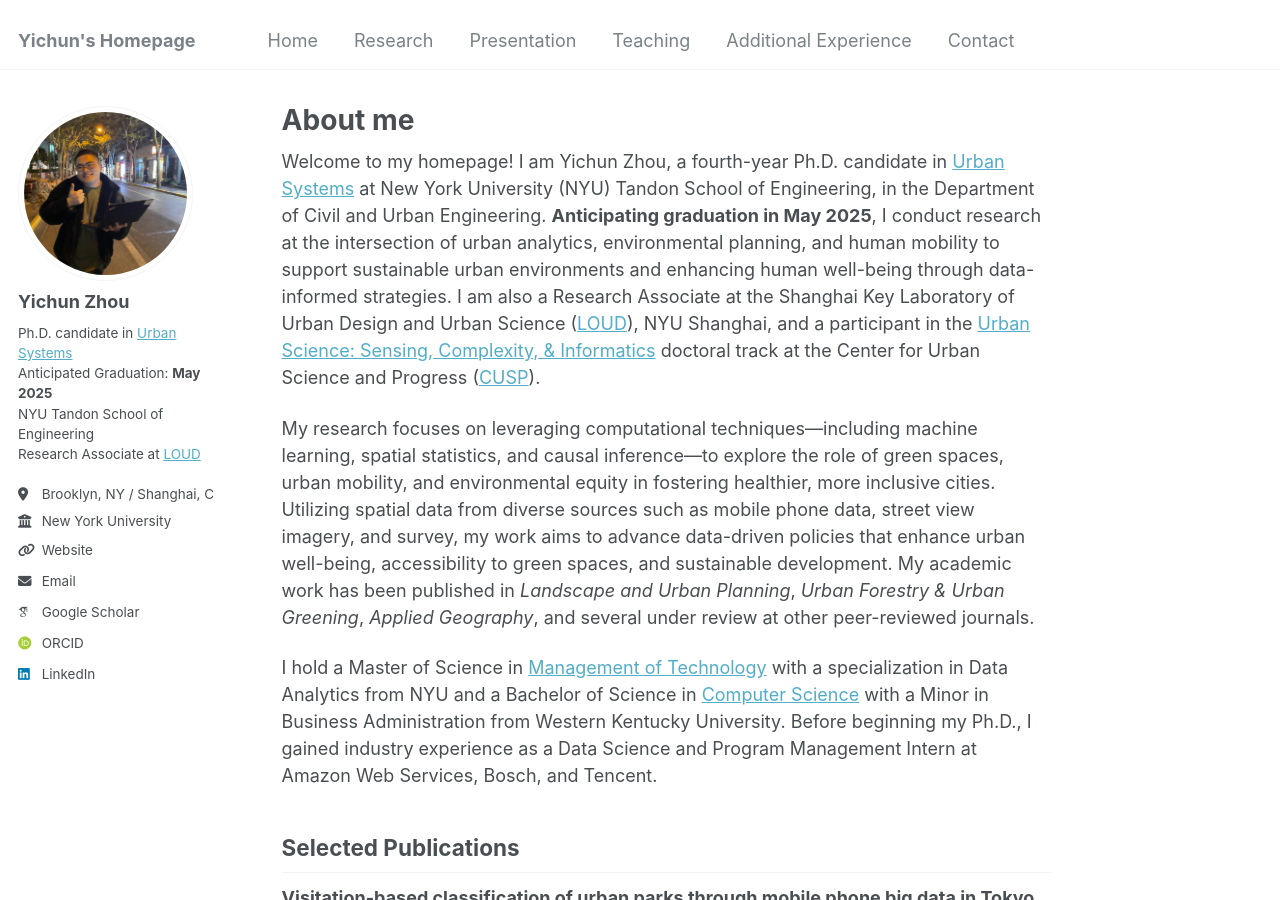
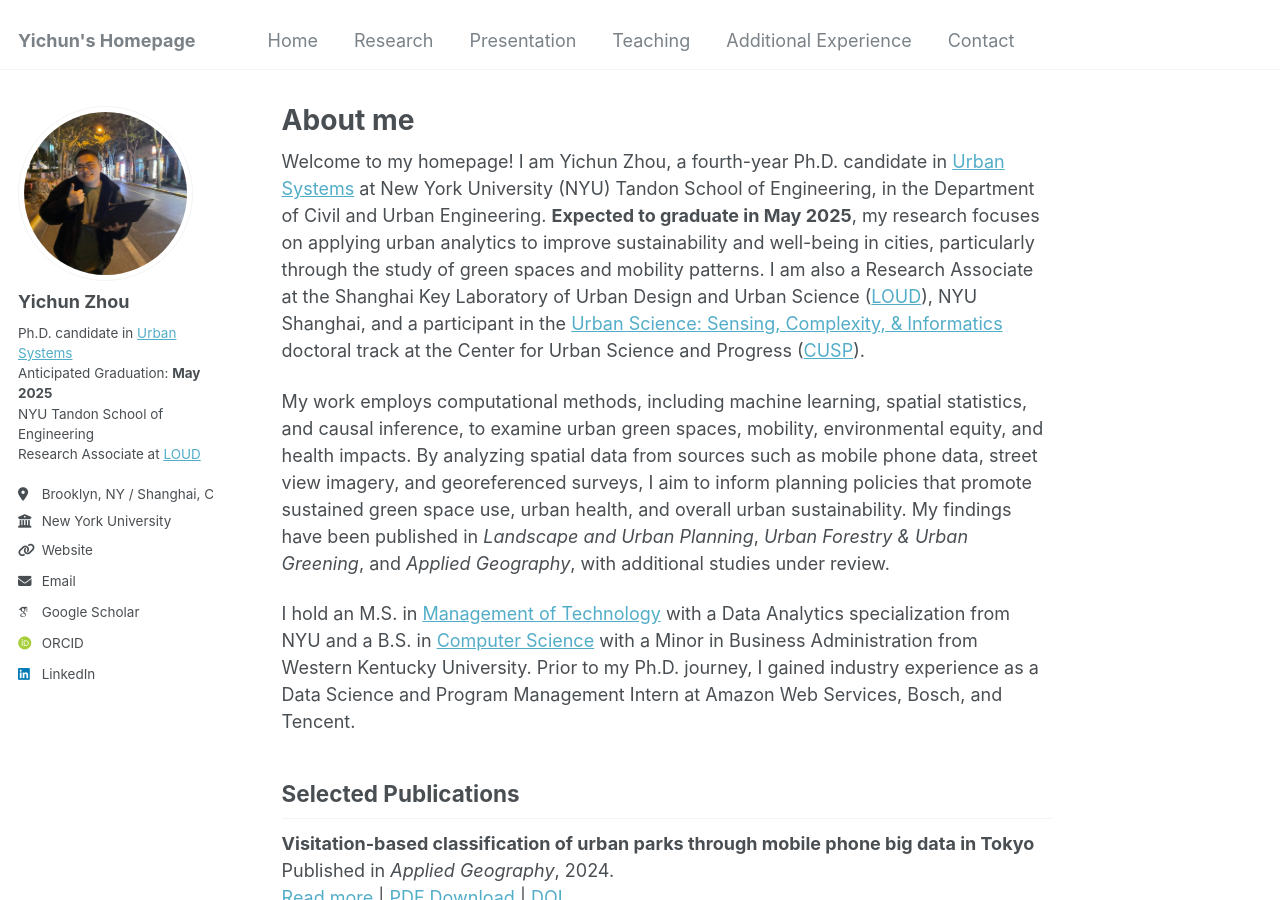
Before and after one commit to yichunzhou12/yichunzhou12.github.io, a Jekyll site: the page built from _pages/about.md, in a window 1280 px wide and 900 px high. Built offline with Jekyll 4.4.1, drawn with Linux system fonts in a browser that asks for light colours; some web fonts are replaced.

Commit message:
Update about.md

```diff
--- a/_pages/about.md
+++ b/_pages/about.md
@@ -7,11 +7,11 @@ redirect_from:
   - /about.html
 ---
 
-Welcome to my homepage! I am Yichun Zhou, a fourth-year Ph.D. candidate in [Urban Systems](https://engineering.nyu.edu/academics/programs/urban-systems-phd) at New York University (NYU) Tandon School of Engineering, in the Department of Civil and Urban Engineering. **Anticipating graduation in May 2025**, I conduct research at the intersection of urban analytics, environmental planning, and human mobility to support sustainable urban environments and enhancing human well-being through data-informed strategies. I am also a Research Associate at the Shanghai Key Laboratory of Urban Design and Urban Science ([LOUD](https://urban.shanghai.nyu.edu/)), NYU Shanghai, and a participant in the [Urban Science: Sensing, Complexity, & Informatics](https://engineering.nyu.edu/urban-science-sensing-complexity-informatics-doctoral-track) doctoral track at the Center for Urban Science and Progress ([CUSP](https://engineering.nyu.edu/research-innovation/centers/cusp)).
+Welcome to my homepage! I am Yichun Zhou, a fourth-year Ph.D. candidate in [Urban Systems](https://engineering.nyu.edu/academics/programs/urban-systems-phd) at New York University (NYU) Tandon School of Engineering, in the Department of Civil and Urban Engineering. **Expected to graduate in May 2025**, my research focuses on applying urban analytics to improve sustainability and well-being in cities, particularly through the study of green spaces and mobility patterns. I am also a Research Associate at the Shanghai Key Laboratory of Urban Design and Urban Science ([LOUD](https://urban.shanghai.nyu.edu/)), NYU Shanghai, and a participant in the [Urban Science: Sensing, Complexity, & Informatics](https://engineering.nyu.edu/urban-science-sensing-complexity-informatics-doctoral-track) doctoral track at the Center for Urban Science and Progress ([CUSP](https://engineering.nyu.edu/research-innovation/centers/cusp)).
 
-My research focuses on leveraging computational techniques—including machine learning, spatial statistics, and causal inference—to explore the role of green spaces, urban mobility, and environmental equity in fostering healthier, more inclusive cities. Utilizing spatial data from diverse sources such as mobile phone data, street view imagery, and survey, my work aims to advance data-driven policies that enhance urban well-being, accessibility to green spaces, and sustainable development. My academic work has been published in *Landscape and Urban Planning*, *Urban Forestry & Urban Greening*, *Applied Geography*, and several under review at other peer-reviewed journals.
+My work employs computational methods, including machine learning, spatial statistics, and causal inference, to examine urban green spaces, mobility, environmental equity, and health impacts. By analyzing spatial data from sources such as mobile phone data, street view imagery, and georeferenced surveys, I aim to inform planning policies that promote sustained green space use, urban health, and overall urban sustainability. My findings have been published in *Landscape and Urban Planning*, *Urban Forestry & Urban Greening*, and *Applied Geography*, with additional studies under review.
 
-I hold a Master of Science in [Management of Technology](https://engineering.nyu.edu/academics/programs/management-technology-ms-campus) with a specialization in Data Analytics from NYU and a Bachelor of Science in [Computer Science](https://www.wku.edu/cs/) with a Minor in Business Administration from Western Kentucky University. Before beginning my Ph.D., I gained industry experience as a Data Science and Program Management Intern at Amazon Web Services, Bosch, and Tencent.
+I hold an M.S. in [Management of Technology](https://engineering.nyu.edu/academics/programs/management-technology-ms-campus) with a Data Analytics specialization from NYU and a B.S. in [Computer Science](https://www.wku.edu/cs/) with a Minor in Business Administration from Western Kentucky University. Prior to my Ph.D. journey, I gained industry experience as a Data Science and Program Management Intern at Amazon Web Services, Bosch, and Tencent.
 
 
 ## Selected Publications
```
